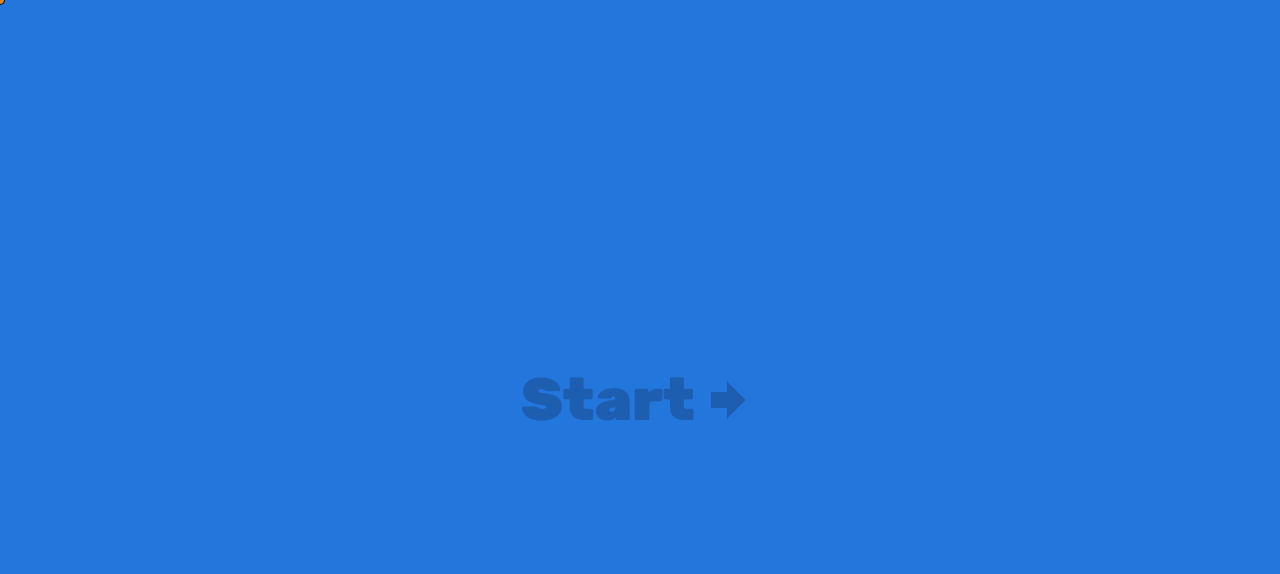
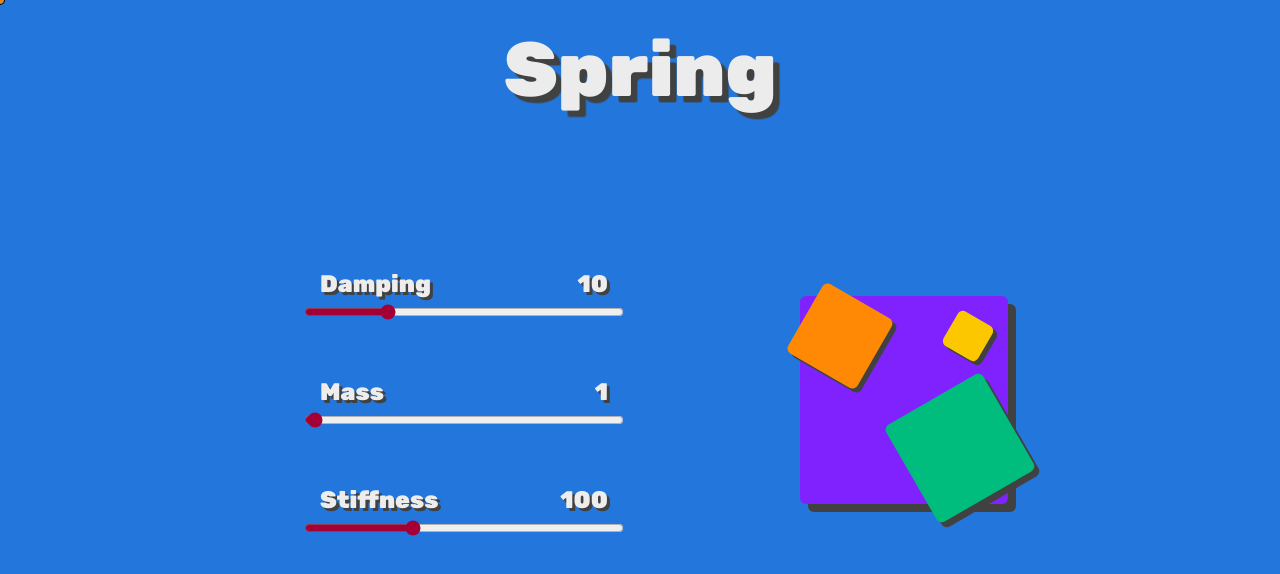
Before and after one commit to oscarheimdahl/motion-demo, a React (Vite) app: page / in a window 1280 px wide. Shown: the top 574 px of the page. Built offline with nearby package versions, Linux system fonts and the light colour scheme.

Commit message:
Start on spring

```diff
--- a/index.html
+++ b/index.html
@@ -1,5 +1,5 @@
-<!DOCTYPE html>
-<html class="h-full cursor-none" lang="en">
+<!doctype html>
+<html class="bg-blue h-full cursor-none" lang="en">
   <head>
     <link rel="preconnect" href="https://fonts.googleapis.com" />
     <link rel="preconnect" href="https://fonts.gstatic.com" crossorigin />
@@ -12,7 +12,7 @@
     <meta name="viewport" content="width=device-width, initial-scale=1.0" />
     <title>Motion</title>
   </head>
-  <body class="h-full font-family-rubik">
+  <body class="font-family-rubik h-full">
     <div id="root" class="h-full"></div>
     <script type="module" src="/src/main.tsx"></script>
   </body>
--- a/src/App.tsx
+++ b/src/App.tsx
@@ -9,6 +9,7 @@ import { EasingsSlide } from "./components/slides/EasingsSlide";
 import { IntroSlide } from "./components/slides/IntroSlide";
 import { LayoutSlide } from "./components/slides/LayoutSlide";
 import { ScrollingSlide } from "./components/slides/ScrollingSlide";
+import { SpringSlide } from "./components/slides/SpringSlide";
 import { StartSlide } from "./components/slides/StartSlide";
 import { WhatSlide } from "./components/slides/WhatSlide";
 import { SlideShow } from "./components/SlideShow";
@@ -16,6 +17,7 @@ import { SlideShow } from "./components/SlideShow";
 // Makes hard things easy, and easy things great.
 function App() {
   const slides = [
+    <SpringSlide />,
     <StartSlide />,
     <IntroSlide />,
     <WhatSlide />,
--- a/src/components/slides/EasingsSlide.tsx
+++ b/src/components/slides/EasingsSlide.tsx
@@ -21,9 +21,10 @@ export const EasingsSlide = () => {
     <div className="flex h-screen w-screen items-center justify-center">
       <div className="flex h-full w-full items-center justify-around">
         <div className="flex flex-col items-center">
+          <div className="drop-shadow-hard-xl">
             <div
               className={
-              "dotted-bg drop-shadow-hard-xl size-52 rounded-md bg-amber-500 transition-transform ease-in-out"
+                "dotted-bg size-52 rounded-md bg-amber-500 transition-transform ease-in-out"
               }
               style={{
                 transform: `translateY(${flip ? -100 : 100}px) rotate(${
@@ -33,12 +34,14 @@ export const EasingsSlide = () => {
                 transitionTimingFunction: "linear",
               }}
             />
+          </div>
           <ShadowText className="mt-36">Linear</ShadowText>
         </div>
         <div className="flex flex-col items-center">
+          <div className="drop-shadow-hard-xl">
             <div
               className={
-              "dotted-bg drop-shadow-hard-xl size-52 rounded-md bg-red-500 transition-transform ease-in-out"
+                "dotted-bg size-52 rounded-md bg-red-500 transition-transform ease-in-out"
               }
               style={{
                 transform: `translateY(${flip ? -100 : 100}px) rotate(${
@@ -48,11 +51,13 @@ export const EasingsSlide = () => {
                 transitionTimingFunction: "ease-out",
               }}
             />
+          </div>
           <ShadowText className="mt-36">Ease Out</ShadowText>
         </div>
         <div className="flex flex-col items-center">
+          <div className="drop-shadow-hard-xl">
             <motion.div
-            className="dotted-bg drop-shadow-hard-xl size-52 rounded-md bg-green-600"
+              className="dotted-bg size-52 rounded-md bg-green-600"
               transition={{
                 visualDuration: 0.8,
                 type: "spring",
@@ -61,6 +66,7 @@ export const EasingsSlide = () => {
               }}
               animate={{ translateY: flip ? -100 : 100, rotate: flip ? 0 : 90 }}
             ></motion.div>
+          </div>
           <ShadowText className="mt-36">Motion ✨</ShadowText>
         </div>
       </div>
--- a/src/components/slides/ScrollingSlide.tsx
+++ b/src/components/slides/ScrollingSlide.tsx
@@ -3,24 +3,6 @@ import { RefObject, useRef, useState } from "react";
 import { ArrowUp } from "lucide-react";
 import { motion, useScroll, useSpring, useTransform } from "motion/react";
 
-import cat1 from "../../images/cats/cat_1.jpg";
-import cat16 from "../../images/cats/cat_2.jpg";
-import cat3 from "../../images/cats/cat_3.jpg";
-import cat4 from "../../images/cats/cat_4.jpg";
-import cat7 from "../../images/cats/cat_5.jpg";
-import cat6 from "../../images/cats/cat_6.jpg";
-import cat5 from "../../images/cats/cat_7.jpg";
-import cat8 from "../../images/cats/cat_8.jpg";
-import cat9 from "../../images/cats/cat_9.jpg";
-import cat10 from "../../images/cats/cat_10.jpg";
-import cat11 from "../../images/cats/cat_11.jpg";
-import cat12 from "../../images/cats/cat_12.jpg";
-import cat13 from "../../images/cats/cat_13.jpg";
-import cat14 from "../../images/cats/cat_14.jpg";
-import cat15 from "../../images/cats/cat_15.jpg";
-import cat2 from "../../images/cats/cat_16.jpg";
-import cat17 from "../../images/cats/cat_17.jpg";
-import cat18 from "../../images/cats/cat_18.jpg";
 import useScrollImage from "../../images/code/useScroll.png";
 import whileInView from "../../images/code/whileInView.png";
 import { CodeImage } from "../CodeImage";
@@ -232,37 +214,23 @@ const ScrollHooksExampleBox = (props: {
 export const Slide3 = () => {
   const containerRef = useRef<HTMLDivElement>(null);
 
-  const catImages = [
-    cat1,
-    cat2,
-    cat3,
-    cat4,
-    cat5,
-    cat6,
-    cat7,
-    cat8,
-    cat9,
-    cat10,
-    cat11,
-    cat12,
-    cat13,
-    cat14,
-    cat15,
-    cat16,
-    cat17,
-    cat18,
-  ];
+  const images = import.meta.glob<{ default: string }>(
+    "../../images/cats/*.jpg",
+    { eager: true },
+  );
+  const srcs = Object.values(images).map((image) => image.default);
+
   return (
     <div
       ref={containerRef}
       className="hide-scrollbar size-full overflow-y-scroll"
     >
-      <div className="flex flex-col items-center justify-center p-12 py-[95vh]">
-        {catImages.map((catImage, i) => {
+      <div className="flex flex-col items-center justify-center p-12 py-[75%]">
+        {srcs.map((src, i) => {
           return (
             <CatImage
-              src={catImage}
-              dir={i % 2 === 0 ? 1 : -1}
+              src={src}
+              direction={i % 2 === 0 ? 1 : -1}
               key={i}
               containerRef={containerRef}
             />
@@ -275,10 +243,10 @@ export const Slide3 = () => {
 
 const CatImage = (props: {
   containerRef: RefObject<HTMLDivElement>;
-  dir: -1 | 1;
+  direction: -1 | 1;
   src: string;
 }) => {
-  const dir = props.dir;
+  const dir = props.direction;
   const targetRef = useRef<HTMLDivElement | null>(null);
   const { scrollYProgress } = useScroll({
     target: targetRef,
@@ -299,7 +267,7 @@ const CatImage = (props: {
   const offsetY = useTransform(
     springValue,
     [0, 0.4, 0.8, 1],
-    ["100px", "-50px", "-50px", "-400px"],
+    ["100px", "0px", "0px", "-400px"],
   );
   const offsetX = useTransform(
     springValue,
@@ -311,6 +279,11 @@ const CatImage = (props: {
     [0.7, 1],
     ["0deg", `${90 * dir}deg`],
   );
+  const saturation = useTransform(
+    springValue,
+    [0, 0.4, 0.8, 1],
+    ["saturate(1)", "saturate(1.5)", "saturate(1.5)", "saturate(1)"],
+  );
 
   return (
     <motion.div
@@ -319,12 +292,13 @@ const CatImage = (props: {
         scale,
         translateY: offsetY,
         translateX: offsetX,
+        filter: saturation,
       }}
       ref={targetRef}
-      className="drop-shadow-hard-xl"
+      className="drop-shadow-hard-xl -my-10"
     >
       <motion.div
-        className="bg-offwhite rounded-[1px] p-4 pb-15 drop-shadow-lg"
+        className="bg-offwhite relative overflow-hidden rounded-[1px] p-4 pb-15 drop-shadow-lg"
         style={{
           rotate: `${dir * 1}deg`,
           boxShadow: "0 0 4px rgba(0,0,0, 0.2)",
--- /dev/null
+++ b/src/components/slides/SpringSlide.tsx
@@ -0,0 +1,203 @@
+import { useEffect, useState } from "react";
+
+import { motion } from "motion/react";
+
+import { ShadowText, ShadowTextHeader } from "../ShadowText";
+
+export const SpringSlide = () => {
+  return (
+    <div className="relative flex h-screen w-screen items-center justify-center">
+      <motion.div
+        className="absolute z-30"
+        animate={{
+          scale: 0.8,
+          translateY: "-40vh",
+          transition: {
+            delay: 3,
+            type: "spring",
+            damping: 7,
+          },
+        }}
+      >
+        <motion.div
+          className="flex"
+          initial={{ translateY: "40vh", opacity: 0 }}
+          animate={{
+            translateY: "0",
+            opacity: 1,
+            transition: {
+              delay: 0.5,
+              type: "spring",
+              damping: 2,
+            },
+          }}
+        >
+          {"Spring".split("").map((char, i) => (
+            <motion.div
+              className="inline-block"
+              initial={{ margin: "0px 40px 40px 0px" }}
+              animate={{
+                margin: "0px 0px 30px 0px",
+                transition: {
+                  delay: 0.5,
+                  type: "spring",
+                  damping: 2,
+                },
+              }}
+            >
+              <ShadowTextHeader key={i}>{char}</ShadowTextHeader>
+            </motion.div>
+          ))}
+        </motion.div>
+      </motion.div>
+      <motion.div
+        className="size-full"
+        initial={{ opacity: 0, translateY: 100 }}
+        animate={{ opacity: 1, translateY: 0 }}
+        transition={{ delay: 2.2, duration: 0.5 }}
+      >
+        <SpringDemo />
+      </motion.div>
+    </div>
+  );
+};
+
+const SpringDemo = () => {
+  const [damping, setDamping] = useState(10);
+  const [mass, setMass] = useState(1);
+  const [stiffness, setStiffness] = useState(100);
+  const [rotation, setRotation] = useState(0);
+
+  useEffect(() => {
+    const interval = setInterval(() => {
+      setRotation((prev) => prev + 30);
+    }, 2000);
+
+    return () => {
+      clearInterval(interval);
+    };
+  }, []);
+
+  return (
+    <div className="flex size-full items-center justify-center gap-36">
+      <div className="flex w-full max-w-sm flex-col gap-15">
+        <Slider
+          min={0}
+          max={40}
+          label="Damping"
+          value={damping}
+          setValue={setDamping}
+        />
+        <Slider
+          min={0}
+          max={100}
+          label="Mass"
+          value={mass}
+          setValue={setMass}
+        />
+        <Slider
+          min={0}
+          max={300}
+          label="Stiffness"
+          value={stiffness}
+          setValue={setStiffness}
+        />
+      </div>
+      <div className="grid place-items-center [&>div]:[grid-area:1/1]">
+        <div className="drop-shadow-hard-xl">
+          <motion.div
+            className="size-52 rounded-md bg-violet-600"
+            animate={{
+              rotate: rotation + 30,
+              transition: {
+                type: "spring",
+                // bounce,
+                damping,
+                mass,
+                stiffness,
+              },
+            }}
+          ></motion.div>
+        </div>
+        <div className="drop-shadow-hard-lg">
+          <motion.div
+            className="size-28 translate-x-14 translate-y-12 rounded-md bg-emerald-500"
+            animate={{
+              rotate: rotation,
+              transition: {
+                type: "spring",
+                // bounce,
+                damping,
+                mass,
+                stiffness,
+              },
+            }}
+          ></motion.div>
+        </div>
+        <div className="drop-shadow-hard">
+          <motion.div
+            className="size-20 -translate-x-16 -translate-y-16 rounded-md bg-orange-400"
+            animate={{
+              rotate: rotation + 60,
+              transition: {
+                type: "spring",
+                // bounce,
+                damping,
+                mass,
+                stiffness,
+              },
+            }}
+          ></motion.div>
+        </div>
+        <div className="drop-shadow-hard">
+          <motion.div
+            className="size-10 -translate-y-16 translate-x-16 rounded-md bg-yellow-400"
+            animate={{
+              rotate: rotation + 60,
+              transition: {
+                type: "spring",
+                // bounce,
+                damping,
+                mass,
+                stiffness,
+              },
+            }}
+          ></motion.div>
+        </div>
+      </div>
+    </div>
+  );
+};
+
+export const Slider = (props: {
+  label: string;
+  value: number;
+  min: number;
+  max: number;
+  setValue: (value: number) => void;
+}) => {
+  return (
+    <div className="relative flex flex-col items-center gap-2">
+      <label
+        className="flex w-full justify-between px-12"
+        htmlFor={props.label}
+      >
+        <ShadowText className="drop-shadow-hard-sm text-2xl font-black">
+          {props.label}
+        </ShadowText>
+        <ShadowText className="drop-shadow-hard-sm text-right text-2xl font-black">
+          {props.value}
+        </ShadowText>
+      </label>
+      <input
+        id={props.label}
+        min={props.min}
+        max={props.max}
+        value={props.value}
+        onChange={(e) => props.setValue(Number(e.target.value))}
+        className="border-gray bg-offwhite h-2 min-w-xs rounded-full border-3 border-none accent-rose-800 outline-none"
+        type="range"
+      />
+    </div>
+  );
+};
--- a/src/index.css
+++ b/src/index.css
@@ -7,6 +7,7 @@
   --color-gray: rgb(65, 65, 65);
   --color-offwhite: rgb(237, 237, 237);
 
+  --drop-shadow-hard-xs: 1px 1px var(--color-gray);
   --drop-shadow-hard-sm: 3px 3px var(--color-gray);
   --drop-shadow-hard: 4px 4px var(--color-gray);
   --drop-shadow-hard-lg: 5px 5px var(--color-gray);
```
Lines whose indentation alone changed are shown as unchanged.
